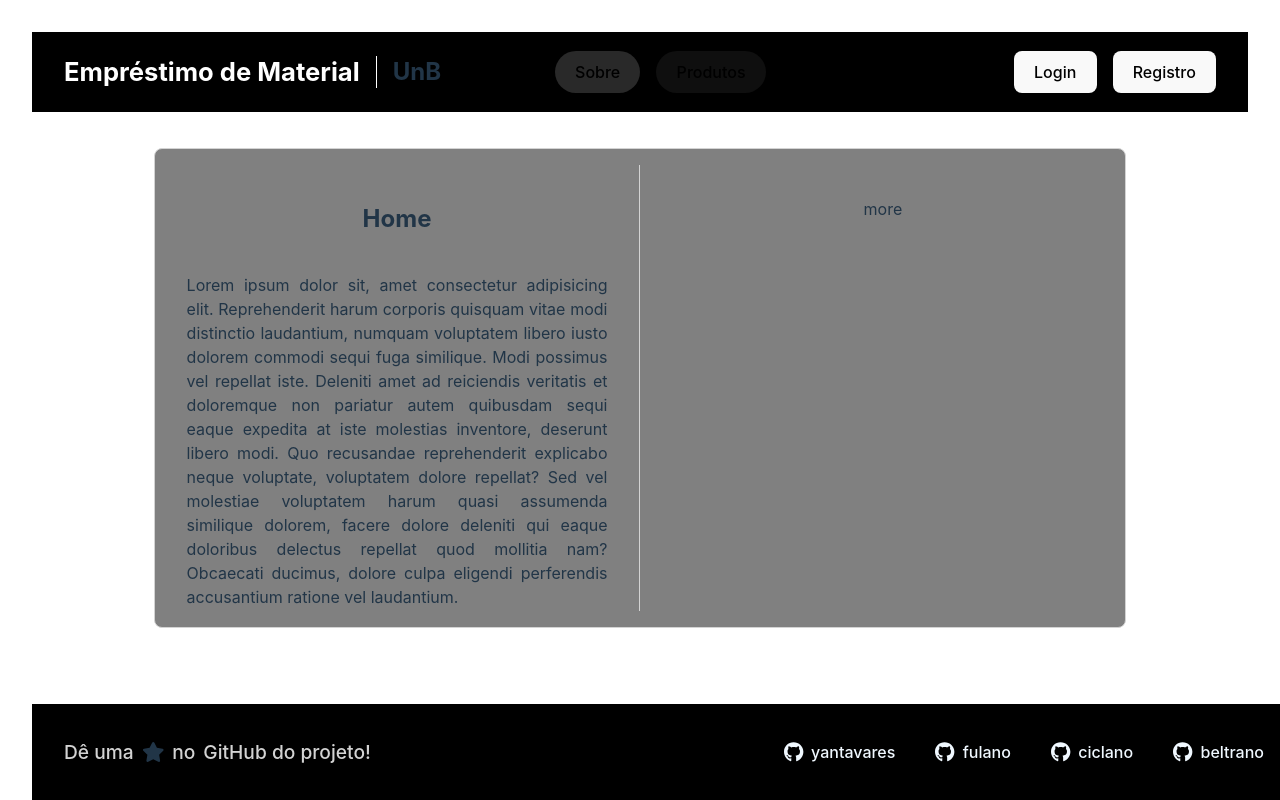
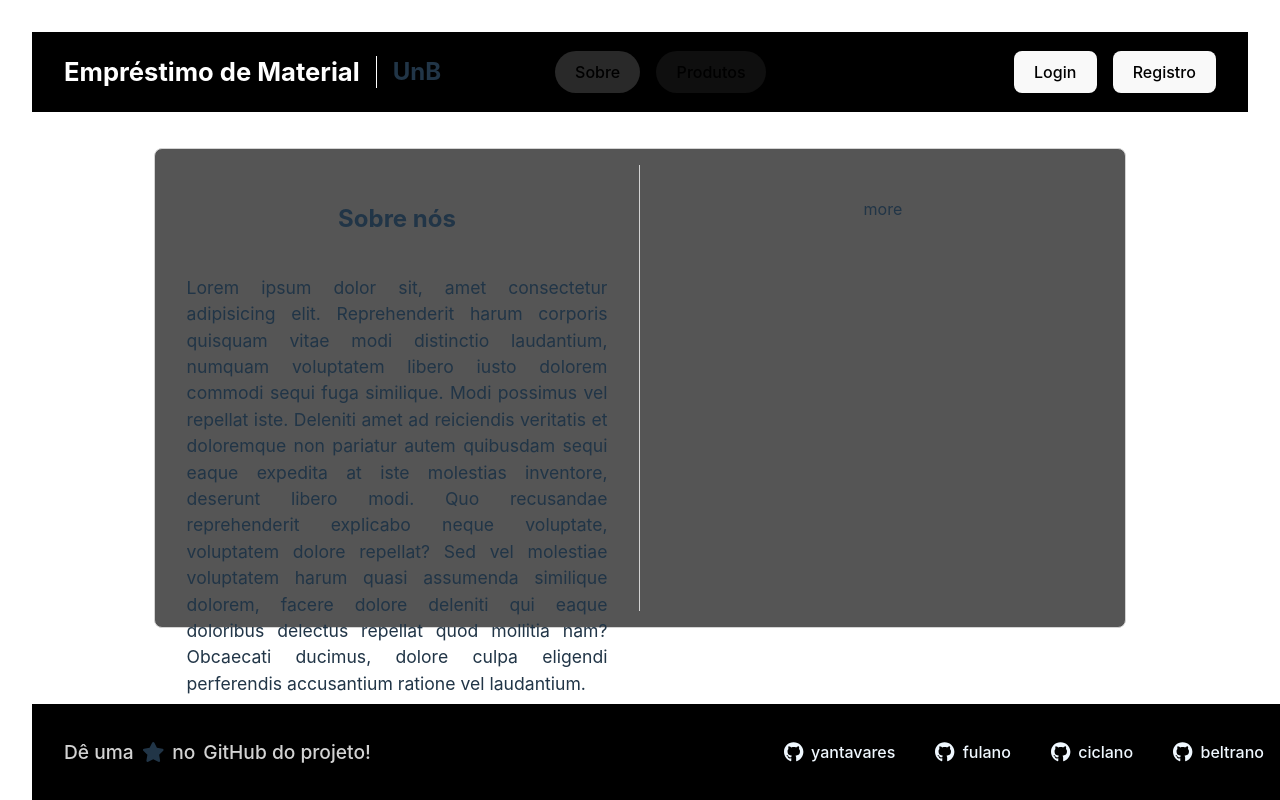
Before and after one commit to yantavares/material-management-system-front, a React (Vite) app: page / in a window 1280 px wide. Shown: the top 800 px of the page. Built offline with nearby package versions, Linux system fonts and the light colour scheme.

Commit message:
better colors

```diff
--- a/src/pages/home/index.tsx
+++ b/src/pages/home/index.tsx
@@ -5,7 +5,7 @@ const Home = () => {
   return (
     <Card>
       <HomeTextSection>
-        <h2>Home</h2>
+        <h2>Sobre nós</h2>
         <HomeText>
           Lorem ipsum dolor sit, amet consectetur adipisicing elit.
           Reprehenderit harum corporis quisquam vitae modi distinctio
--- a/src/pages/home/styles.ts
+++ b/src/pages/home/styles.ts
@@ -2,7 +2,7 @@ import styled from "styled-components";
 
 export const Card = styled.div`
   display: flex;
-  background-color: gray;
+  background-color: #555;
   gap: 1rem;
   border: 1px solid lightgray;
   border-radius: 0.5rem;
@@ -28,4 +28,5 @@ export const HomeTextSection = styled.div`
 
 export const HomeText = styled.p`
   text-align: justify;
+  font-size: 1.1rem;
 `;
```
